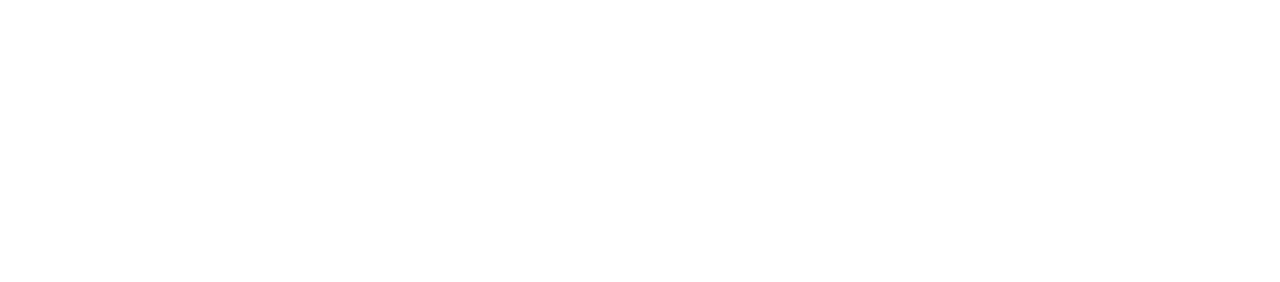
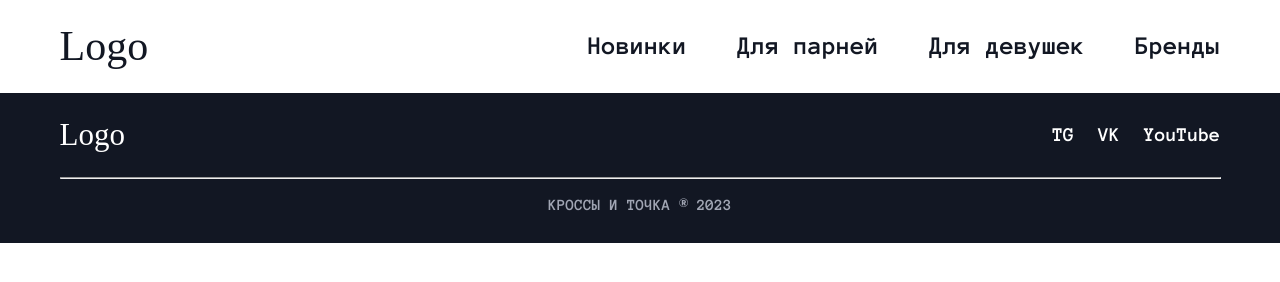
Before and after one commit to DmitriyGrosh/repo_demo_first_module_for_students, a plain HTML site: page index.html in a window 1280 px wide. Drawn offline with Linux system fonts and the light colour scheme.

Commit message:
add header and footer

```diff
--- a/index.html
+++ b/index.html
@@ -4,9 +4,37 @@
     <meta charset="UTF-8">
     <meta name="viewport" content="width=device-width, initial-scale=1.0">
     <link rel="stylesheet" href="./style.css" />
+    <link rel="preconnect" href="https://fonts.googleapis.com">
+    <link rel="preconnect" href="https://fonts.gstatic.com" crossorigin>
+    <link href="https://fonts.googleapis.com/css2?family=Anonymous+Pro:ital,wght@0,400;0,700;1,400;1,700&display=swap" rel="stylesheet">
     <title>Demo project for 1 module</title>
 </head>
 <body>
-
+    <header class="header">
+        <div class="header-container">
+            <p class="logo">Logo</p>
+            <nav class="nav-container">
+                <a href="" class="nav-item">Новинки</a>
+                <a href="" class="nav-item">Для парней</a>
+                <a href="" class="nav-item">Для девушек</a>
+                <a href="" class="nav-item">Бренды</a>
+            </nav>
+        </div>
+    </header>
+    <main></main>
+    <footer class="footer">
+        <div class="footer-container">
+            <div class="first-block">
+                <div class="footer-logo">Logo</div>
+                <div class="social-media">
+                    <a class="socila-media-item" href="">TG</a>
+                    <a class="socila-media-item" href="">VK</a>
+                    <a class="socila-media-item" href="">YouTube</a>
+                </div>
+            </div>
+            <hr class="line"/>
+            <span class="copiright">КРОССЫ И ТОЧКА ® 2023</span>
+        </div>
+    </footer>
 </body>
 </html>
--- a/style.css
+++ b/style.css
@@ -2,3 +2,105 @@
     margin: 0;
     padding: 0;
 }
+
+a {
+    text-decoration: none;
+}
+
+.header {
+    display: flex;
+    justify-content: center;
+}
+
+.header-container {
+    display: flex;
+    max-width: 1161px;
+    width: 100%;
+    padding: 30px 0;
+    justify-content: space-between;
+}
+
+.logo {
+    color: var(--black, #121723);
+    font-family: Russo One;
+    font-size: 42px;
+    font-style: normal;
+    font-weight: 400;
+    line-height: 78.188%; /* 32.839px */
+}
+
+.nav-container {
+    display: flex;
+    align-items: center;
+    gap: 50px;
+}
+
+.nav-item {
+    color: #121723;
+    font-family: 'Anonymous Pro', monospace;
+    font-size: 26px;
+    font-style: normal;
+    font-weight: 700;
+    line-height: normal;
+}
+
+.footer {
+    background: var(--black, #121723);
+    display: flex;
+    justify-content: center;
+}
+
+.footer-container {
+    display: flex;
+    max-width: 1161px;
+    width: 100%;
+    padding: 30px 0;
+    flex-direction: column;
+}
+
+.first-block {
+    width: 100%;
+    display: flex;
+    justify-content: space-between;
+}
+
+.footer-logo {
+    color: var(--white, #FFF);
+    font-family: Russo One;
+    font-size: 31px;
+    font-style: normal;
+    font-weight: 400;
+    line-height: 78.188%; /* 24.238px */
+}
+
+.social-media {
+    display: flex;
+    align-items: center;
+    justify-content: flex-end;
+    gap: 24px;
+}
+
+.socila-media-item {
+    color: var(--white, #FFF);
+    font-family: Anonymous Pro;
+    font-size: 20px;
+    font-style: normal;
+    font-weight: 700;
+    line-height: normal;
+}
+
+.line {
+    margin-top: 30px;
+    margin-bottom: 18px;
+    background: rgba(230, 232, 236, 0.40);
+}
+
+.copiright {
+    color: var(--text_gray, #A1A6B4);
+    font-family: Anonymous Pro;
+    font-size: 16px;
+    font-style: normal;
+    font-weight: 700;
+    line-height: normal;
+    margin: 0 auto;
+}
```
